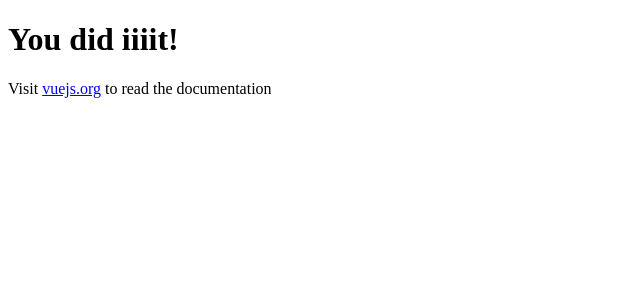
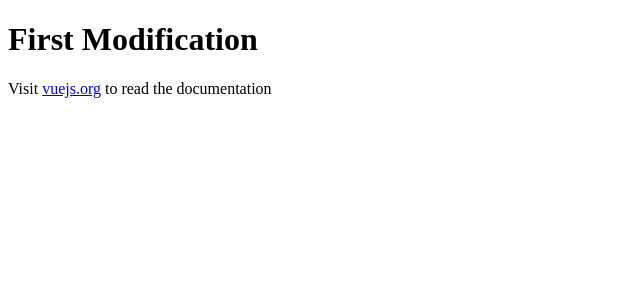
Before and after one commit to tchikamori/article_master2, a Vue app: page / in a window 1280 px wide. Shown: the top 300 px of the page, without its empty margins (0-640 px from the left). Built offline with nearby package versions, Linux system fonts and the light colour scheme.

Commit message:
First modification

```diff
--- a/src/App.vue
+++ b/src/App.vue
@@ -1,7 +1,7 @@
 <script setup></script>
 
 <template>
-  <h1>You did iiiit!</h1>
+  <h1>First Modification</h1>
   <p>
     Visit <a href="https://vuejs.org/" target="_blank" rel="noopener">vuejs.org</a> to read the
     documentation
```
